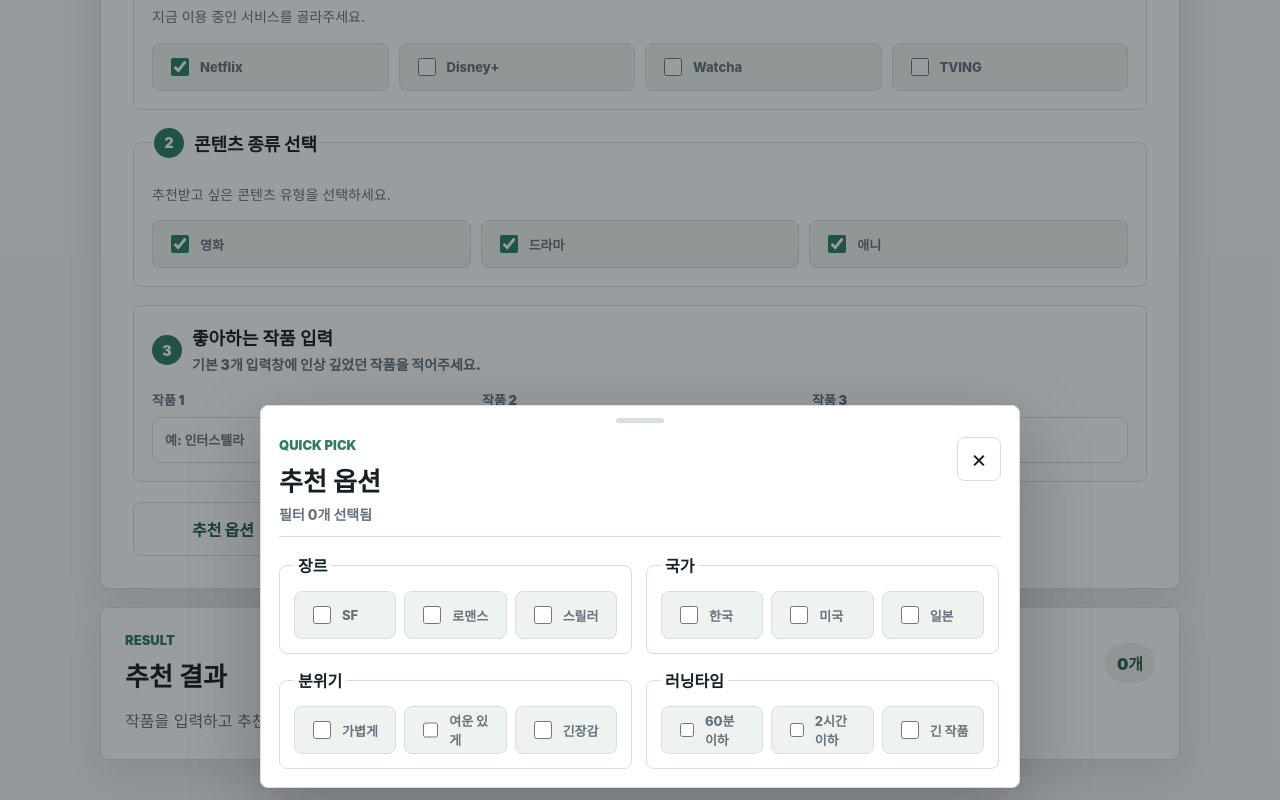
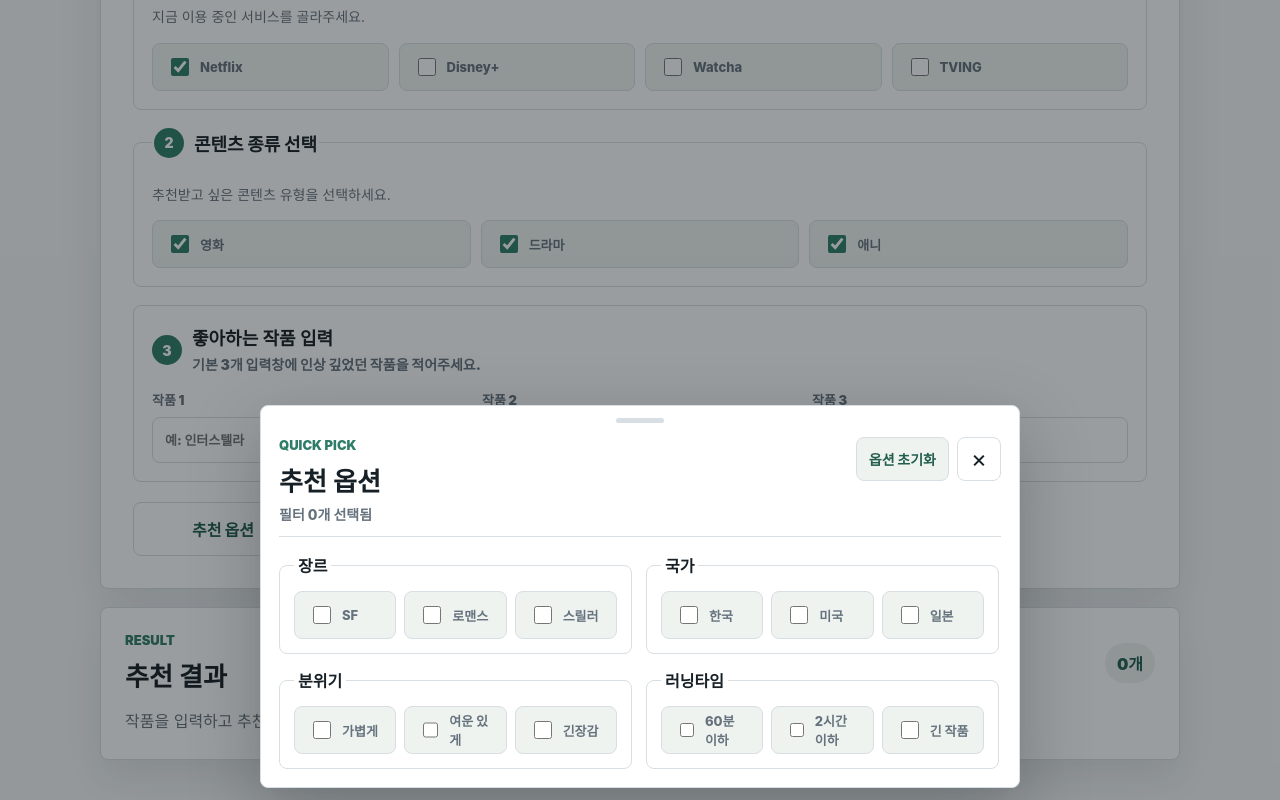
Before and after one commit to cnd1026/myott, a Next.js app: page / in a window 1280 px wide. Both pictures are taken after a click on the button "추천 옵션". Shown: the part 312-1112 px from the top of the page. Built offline with nearby package versions, Linux system fonts and the light colour scheme.

Commit message:
feat(ui): add dynamic title inputs and reset actions

```diff
--- a/app/globals.css
+++ b/app/globals.css
@@ -243,8 +243,20 @@ input[type="text"]:focus {
   font-weight: 900;
 }
 
+.tertiary-button {
+  min-height: 44px;
+  border: 1px solid var(--line);
+  border-radius: 8px;
+  padding: 0 12px;
+  background: var(--surface-soft);
+  color: var(--accent-strong);
+  font-size: 14px;
+  font-weight: 900;
+}
+
 .form-actions {
   display: flex;
+  flex-wrap: wrap;
   gap: 10px;
   justify-content: flex-start;
   padding-top: 2px;
@@ -487,6 +499,12 @@ input[type="text"]:focus {
   border-bottom: 1px solid var(--line);
 }
 
+.sheet-actions {
+  display: flex;
+  align-items: center;
+  gap: 8px;
+}
+
 .sheet-heading h2 {
   margin: 0;
   font-size: 26px;
@@ -596,6 +614,15 @@ input[type="text"]:focus {
     align-items: center;
   }
 
+  .sheet-actions {
+    align-items: stretch;
+    flex-direction: column-reverse;
+  }
+
+  .tertiary-button {
+    min-height: 40px;
+  }
+
   .quick-pick-groups,
   .quick-group,
   .detail-layout {
--- a/app/page.jsx
+++ b/app/page.jsx
@@ -209,6 +209,11 @@ const quickPickGroups = [
   },
 ];
 
+const initialOtt = ["netflix"];
+const initialTypes = ["movie", "drama", "animation"];
+const initialTitles = ["", "", ""];
+const titlePlaceholders = ["예: 인터스텔라", "예: 오징어 게임", "예: 너의 이름은"];
+
 function thumbnailText(title) {
   return title.slice(0, 2);
 }
@@ -243,10 +248,32 @@ function toggleValue(values, value) {
   return values.includes(value) ? values.filter((item) => item !== value) : [...values, value];
 }
 
+function normalizeTitleInputs(values) {
+  const normalized = [...values];
+
+  while (normalized.length < initialTitles.length) {
+    normalized.push("");
+  }
+
+  while (
+    normalized.length > initialTitles.length &&
+    normalized.at(-1)?.trim() === "" &&
+    normalized.at(-2)?.trim() === ""
+  ) {
+    normalized.splice(normalized.length - 2, 1);
+  }
+
+  if (normalized.length >= initialTitles.length && normalized.at(-1)?.trim()) {
+    normalized.push("");
+  }
+
+  return normalized;
+}
+
 export default function Home() {
-  const [selectedOtt, setSelectedOtt] = useState(["netflix"]);
-  const [selectedTypes, setSelectedTypes] = useState(["movie", "drama", "animation"]);
-  const [titles, setTitles] = useState(["", "", ""]);
+  const [selectedOtt, setSelectedOtt] = useState(initialOtt);
+  const [selectedTypes, setSelectedTypes] = useState(initialTypes);
+  const [titles, setTitles] = useState(initialTitles);
   const [selectedQuickPicks, setSelectedQuickPicks] = useState([]);
   const [showQuickPick, setShowQuickPick] = useState(false);
   const [results, setResults] = useState([]);
@@ -281,6 +308,21 @@ export default function Home() {
   function openDetail(item) {
     setShowQuickPick(false);
     setSelectedDetail(item);
+  }
+
+  function updateTitle(index, value) {
+    setTitles((current) => normalizeTitleInputs(current.map((item, itemIndex) => (itemIndex === index ? value : item))));
+  }
+
+  function resetAll() {
+    setSelectedOtt([...initialOtt]);
+    setSelectedTypes([...initialTypes]);
+    setTitles([...initialTitles]);
+    setSelectedQuickPicks([]);
+    setShowQuickPick(false);
+    setResults([]);
+    setHasSubmitted(false);
+    setSelectedDetail(null);
   }
 
   return (
@@ -353,12 +395,10 @@ export default function Home() {
                     id={`titleInput${index + 1}`}
                     type="text"
                     name="title"
-                    placeholder={["예: 인터스텔라", "예: 오징어 게임", "예: 너의 이름은"][index]}
+                    placeholder={titlePlaceholders[index] || "예: 최근 좋았던 작품"}
                     autoComplete="off"
                     value={title}
-                    onChange={(event) =>
-                      setTitles((current) => current.map((item, itemIndex) => (itemIndex === index ? event.target.value : item)))
-                    }
+                    onChange={(event) => updateTitle(index, event.target.value)}
                   />
                 </label>
               ))}
@@ -368,6 +408,9 @@ export default function Home() {
           <div className="form-actions">
             <button className="secondary-button" id="quickPickButton" type="button" onClick={() => setShowQuickPick(true)}>
               {selectedQuickPicks.length ? `추천 옵션 (${selectedQuickPicks.length})` : "추천 옵션"}
+            </button>
+            <button className="secondary-button" id="resetAllButton" type="button" onClick={resetAll}>
+              전체 초기화
             </button>
             <button className="primary-button" id="recommendButton" type="submit" disabled={!canRecommend}>
               추천받기
@@ -425,7 +468,12 @@ export default function Home() {
                 <h2 id="quickPickTitle">추천 옵션</h2>
                 <p className="sheet-count" id="quickPickCount">필터 {selectedQuickPicks.length}개 선택됨</p>
               </div>
-              <button className="close-button" type="button" onClick={() => setShowQuickPick(false)} aria-label="추천 옵션 닫기">×</button>
+              <div className="sheet-actions">
+                <button className="tertiary-button" type="button" onClick={() => setSelectedQuickPicks([])}>
+                  옵션 초기화
+                </button>
+                <button className="close-button" type="button" onClick={() => setShowQuickPick(false)} aria-label="추천 옵션 닫기">×</button>
+              </div>
             </div>
 
             <div className="quick-pick-groups">
```
Also changed, not shown: 5 other files (tests, documents, lock files or other folders).
